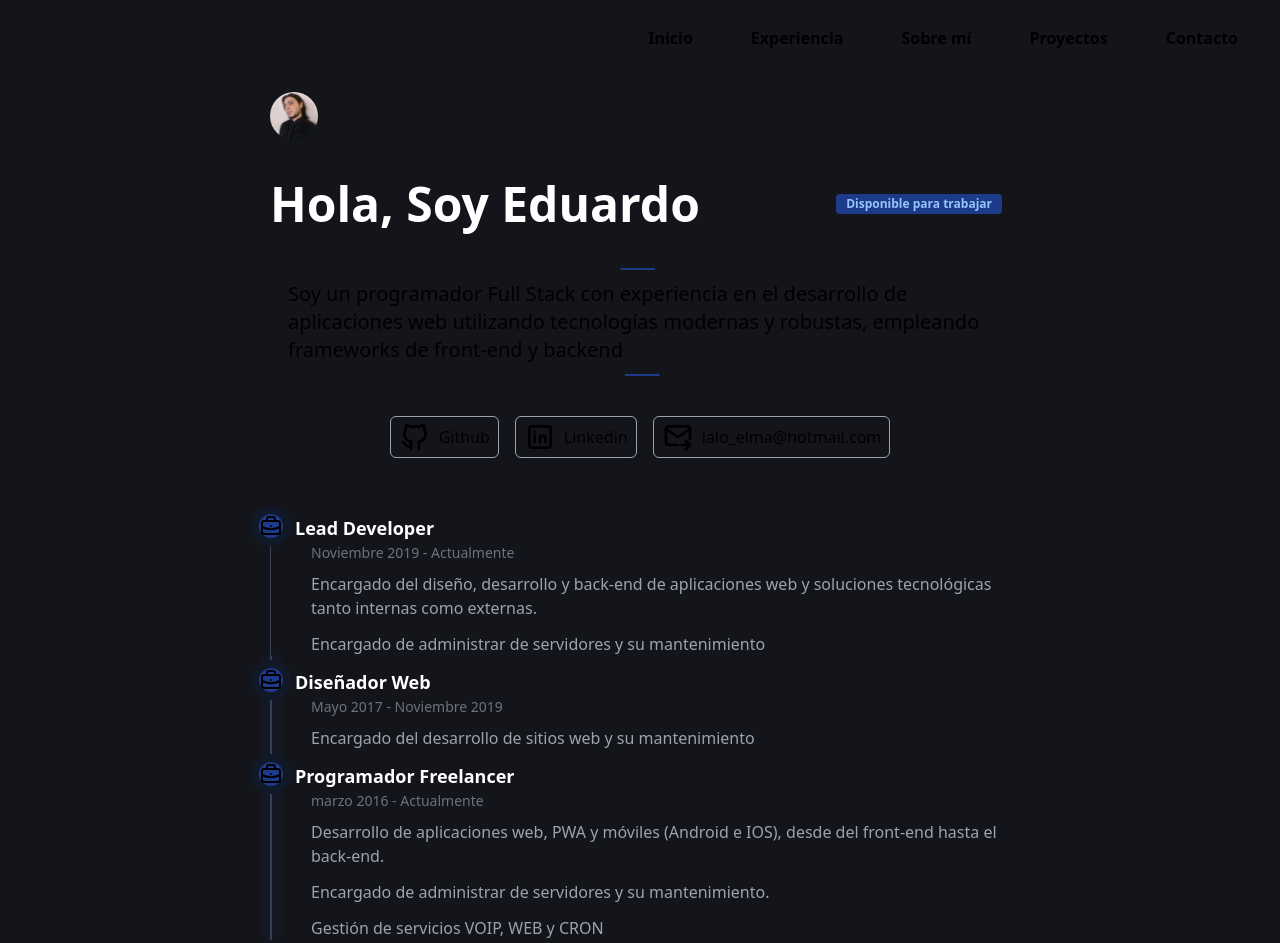
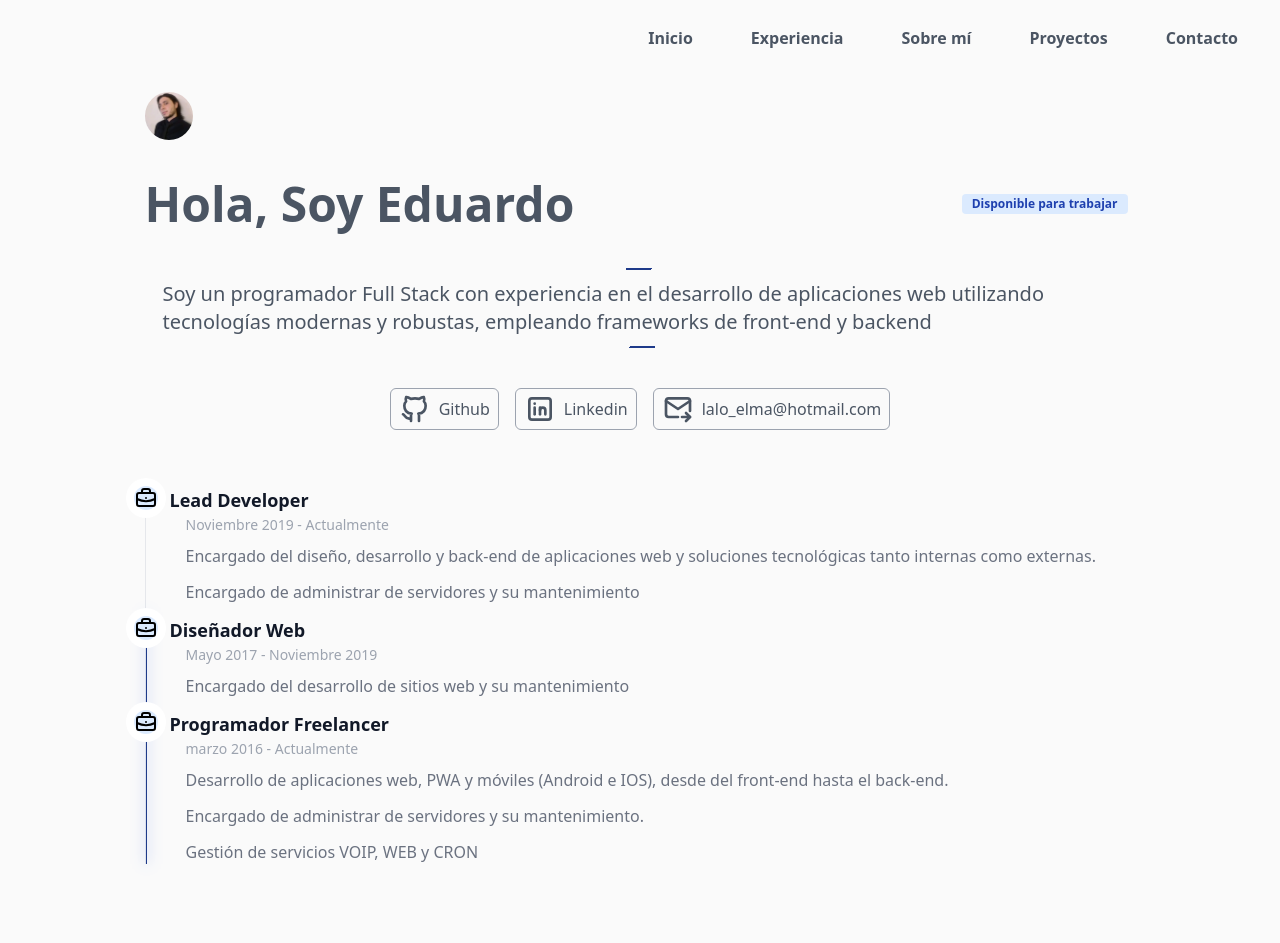
Before and after one commit to eduardoNBD/portfolio, an Astro site: page / in a window 1280 px wide. Built offline with nearby package versions, Linux system fonts and the light colour scheme; Astro itself is replaced by a stand-in of ours.

Commit message:
dark mode

```diff
--- a/src/components/Badge.astro
+++ b/src/components/Badge.astro
@@ -7,6 +7,6 @@ export interface Props {
 const { color, size = 'text-xs' } = Astro.props as Props;
 ---
 
-<span class={`bg-gray-100 text-gray-800 ${size} font-bold me-2 px-2.5 py-0.5 rounded dark:bg-${color}-900 dark:text-${color}-300 h-fit`}>
+<span class={`bg-${color}-100 text-${color}-800 ${size} font-bold me-2 px-2.5 py-0.5 rounded dark:bg-${color}-900 dark:text-${color}-300 h-fit`}>
     <slot/>
 </span>
--- a/src/components/ContentBorderAnimated.astro
+++ b/src/components/ContentBorderAnimated.astro
@@ -2,7 +2,7 @@
 import "../styles/contentBorderAnimated.css";
 ---
 <div class="borderSegmentedAnimated">
-    <div class="contentBordered">
+    <div class="contentBordered bg-[#fafafa] dark:bg-[#13151a]">
         <slot/>
     </div>
 </div>
--- a/src/components/CustomSection.astro
+++ b/src/components/CustomSection.astro
@@ -1,3 +1,3 @@
-<section id={Astro.props.id} class={`w-full mx-auto md:w-[740px] ${Astro.props.class}`}>
+<section id={Astro.props.id} class={`w-full mx-auto md:w-[991px] ${Astro.props.class}`}>
     <slot/>
 </section>
--- a/src/components/Header.astro
+++ b/src/components/Header.astro
@@ -27,33 +27,33 @@
                     </svg>
                 </button>
             </div>
-            <div id="menu" class="bg-[#13151a] items-center left-0 top-16 group-main-hover:absolute sm:group-main-hover:static group-main-hover:block justify-between hidden w-full md:flex md:w-auto md:order-1 opacity-100 pointer-events-auto transition-all duration-300">
+            <div id="menu" class="bg-[#fafafa] dark:bg-[#13151a] items-center left-0 top-16 group-main-hover:absolute sm:group-main-hover:static group-main-hover:block justify-between hidden w-full md:flex md:w-auto md:order-1 opacity-100 pointer-events-auto transition-all duration-300">
                 <ul class="flex flex-col mt-4 font-medium md:flex-row md:mt-0 md:space-x-8 rtl:space-x-reverse pb-4 mx-4">
-                    <li class="relative pl-4 inner-group py-2.5 px-2.5 hover:text-[#3363E7] font-bold border-b-2 border-gray-500 sm:border-0">
+                    <li class="text-gray-600 dark:text-white relative pl-4 inner-group py-2.5 px-2.5 hover:text-[#3363E7] font-bold border-b-2 border-gray-500 sm:border-0">
                         <a href="/">
                             <span class="absolute bottom-0 left-0 w-0 h-[1px] md:h-0.5 bg-gray-500 md:bg-[#3363E7] inner-group-hover:w-full inner-group-hover:transition-all"></span>
                             Inicio
                         </a>
                     </li>
-                    <li class="relative pl-4 inner-group py-2.5 px-2.5 hover:text-[#3363E7] font-bold border-b-2 border-gray-500 sm:border-0">
+                    <li class="text-gray-600 dark:text-white relative pl-4 inner-group py-2.5 px-2.5 hover:text-[#3363E7] font-bold border-b-2 border-gray-500 sm:border-0">
                         <a href="/">
                             <span class="absolute bottom-0 left-0 w-0 h-[1px] md:h-0.5 bg-gray-500 md:bg-[#3363E7] inner-group-hover:w-full inner-group-hover:transition-all"></span>
                             Experiencia
                         </a>
                     </li>
-                    <li class="relative pl-4 inner-group py-2.5 px-2.5 hover:text-[#3363E7] font-bold border-b-2 border-gray-500 sm:border-0">
+                    <li class="text-gray-600 dark:text-white relative pl-4 inner-group py-2.5 px-2.5 hover:text-[#3363E7] font-bold border-b-2 border-gray-500 sm:border-0">
                         <a href="/">
                             <span class="absolute bottom-0 left-0 w-0 h-[1px] md:h-0.5 bg-gray-500 md:bg-[#3363E7] inner-group-hover:w-full inner-group-hover:transition-all"></span>
                             Sobre mí
                         </a>
                     </li>
-                    <li class="relative pl-4 inner-group py-2.5 px-2.5 hover:text-[#3363E7] font-bold border-b-2 border-gray-500 sm:border-0">
+                    <li class="text-gray-600 dark:text-white relative pl-4 inner-group py-2.5 px-2.5 hover:text-[#3363E7] font-bold border-b-2 border-gray-500 sm:border-0">
                         <a href="/">
                             <span class="absolute bottom-0 left-0 w-0 h-[1px] md:h-0.5 bg-gray-500 md:bg-[#3363E7] inner-group-hover:w-full inner-group-hover:transition-all"></span>
                             Proyectos
                         </a>
                     </li>
-                    <li class="relative pl-4 inner-group py-2.5 px-2.5 hover:text-[#3363E7] font-bold border-b-2 border-gray-500 sm:border-0">
+                    <li class="text-gray-600 dark:text-white relative pl-4 inner-group py-2.5 px-2.5 hover:text-[#3363E7] font-bold border-b-2 border-gray-500 sm:border-0">
                         <a href="/">
                             <span class="absolute bottom-0 left-0 w-0 h-[1px] md:h-0.5 bg-gray-500 md:bg-[#3363E7] inner-group-hover:w-full inner-group-hover:transition-all"></span>
                             Contacto
--- a/src/components/Linkpill.astro
+++ b/src/components/Linkpill.astro
@@ -1,7 +1,9 @@
 <a
     class="flex justify-center items-center gap-x-2 border px-2 py-1 rounded-md transition
+        text-gray-600 dark:text-gray-200
          border-gray-400
-           hover:drop-shadow-[0_0_5px_#3363E7] hover:border-[#1e3a8a] "
+         dark:hover:drop-shadow-[0_0_5px_#3363E7] dark:hover:border-[#1e3a8a]
+         hover:drop-shadow-[0_0_5px_#fafafa] hover:border-[#3363E7]"
     href={Astro.props.href}
     rel="noopener"
     target="_blank">
--- a/src/layouts/Layout.astro
+++ b/src/layouts/Layout.astro
@@ -20,7 +20,7 @@ const { title } = Astro.props;
 		<meta name="generator" content={Astro.generator} />
 		<title>{title}</title>
 	</head>
-	<body class="dark">
+	<body class="bg-[#fafafa] dark:bg-[#13151a]">
 		<Header/>
 		<slot />
 	</body>
--- a/src/pages/index.astro
+++ b/src/pages/index.astro
@@ -16,26 +16,26 @@ import { events } from '../constants/arrayData';
 	<main class="px-8 md:px-4 pb-20">
 		<CustomSection class="pb-14">
 			<img class="rounded-full w-12 h-12 mb-10 mx-auto md:mx-0" src="/assets/img/me.jpeg" alt="Logo">
-			<h1 class="text-white text-3xl md:text-5xl font-bold block sm:flex flex-row gap-x-2 pb-4 md:pb-10 justify-between">Hola, Soy Eduardo
+			<h1 class="text-gray-600 dark:text-white text-3xl md:text-5xl font-bold block sm:flex flex-row gap-x-2 pb-4 md:pb-10 justify-between">Hola, Soy Eduardo
 				<a href="https://www.linkedin.com/in/eduardo-e/" rel="noopener" target="_blank" class="mt-3 md:mt-0 flex items-center md:justify-center">
 					<Badge color="blue">Disponible para trabajar</Badge>
 				</a>
 			</h1>
 			<ContentBorderAnimated>
-				<h2 class="text-md sm:text-xl">
+				<h2 class="text-md sm:text-xl text-gray-600 dark:text-white ">
 					Soy un programador Full Stack con experiencia en el desarrollo de aplicaciones web utilizando tecnologías modernas y robustas, empleando frameworks de front-end y backend
 				</h2>
 			</ContentBorderAnimated>
 			<ul class="flex-col sm:flex-row flex justify-center items-center gap-x-4 mt-10">
 				<li class="grow md:flex-none w-full mb-2 sm:mb-0 sm:w-auto">
-					<Linkpill href="https://github.com/eduardoNBD" ><Github class="size-8"/>Github</Linkpill>
+					<Linkpill href="https://github.com/eduardoNBD" ><Github class="text-gray-600 dark:text-gray-200 size-8"/>Github</Linkpill>
 				</li>
 				<li class="grow md:flex-none w-full mb-2 sm:mb-0 sm:w-auto">
-					<Linkpill href="https://www.linkedin.com/in/eduardo-e/" rel="noopener" target="_blank"><Linkedin class="size-8"/>Linkedin</Linkpill>
+					<Linkpill href="https://www.linkedin.com/in/eduardo-e/" rel="noopener" target="_blank"><Linkedin class="text-gray-600 dark:text-gray-200 size-8"/>Linkedin</Linkpill>
 				</li>
 
 				<li class="grow md:flex-none w-full sm:w-auto">
-					<Linkpill href="mailto:lalo_elma@hotmail.com" rel="noopener" target="_blank"><Mail class="size-8"/>lalo_elma@hotmail.com</Linkpill>
+					<Linkpill href="mailto:lalo_elma@hotmail.com" rel="noopener" target="_blank"><Mail class="text-gray-600 dark:text-gray-200 size-8"/>lalo_elma@hotmail.com</Linkpill>
 				</li>
 			</ul>
 		</CustomSection>
--- a/src/styles/contentBorderAnimated.css
+++ b/src/styles/contentBorderAnimated.css
@@ -18,6 +18,5 @@
     animation: animate 6s ease-in-out infinite
 }
 .contentBordered{
-    background:#13151a ;
     padding: 10px 16px;
 }
--- a/tailwind.config.mjs
+++ b/tailwind.config.mjs
@@ -1,7 +1,7 @@
 /** @type {import('tailwindcss').Config} */
 export default {
 	content: ['./src/**/*.{astro,html,js,jsx,md,mdx,svelte,ts,tsx,vue}'],
-	darkMode: "class",
+	darkMode: "media",
 	theme: {
 		extend: {
 			keyframes: {
```
